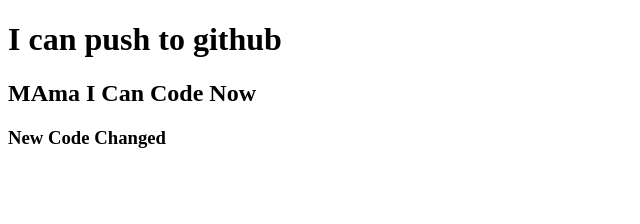
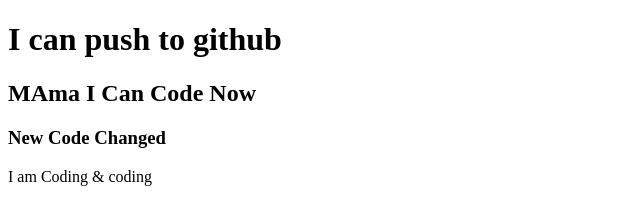
Before and after one commit to tonmoyasiquetamal/my-second-repo, a plain HTML site: page index.html in a window 1280 px wide. Shown: the whole page, without its empty margins (0-640 px from the left). Drawn offline with Linux system fonts and the light colour scheme.

Commit message:
styles added

```diff
--- a/index.html
+++ b/index.html
@@ -5,10 +5,12 @@
     <meta http-equiv="X-UA-Compatible" content="IE=edge">
     <meta name="viewport" content="width=device-width, initial-scale=1.0">
     <title>My Second Repository</title>
+    <link rel="stylesheet" href="style.css">
 </head>
 <body>
     <h1>I can push to github</h1>
     <h2>MAma I Can Code Now</h2>
     <h3>New Code Changed</h3>
+    <p>I am Coding & coding</p>
 </body>
 </html>
--- /dev/null
+++ b/style.css
@@ -0,0 +1,3 @@
+p{
+    color: rred;
+}
```
